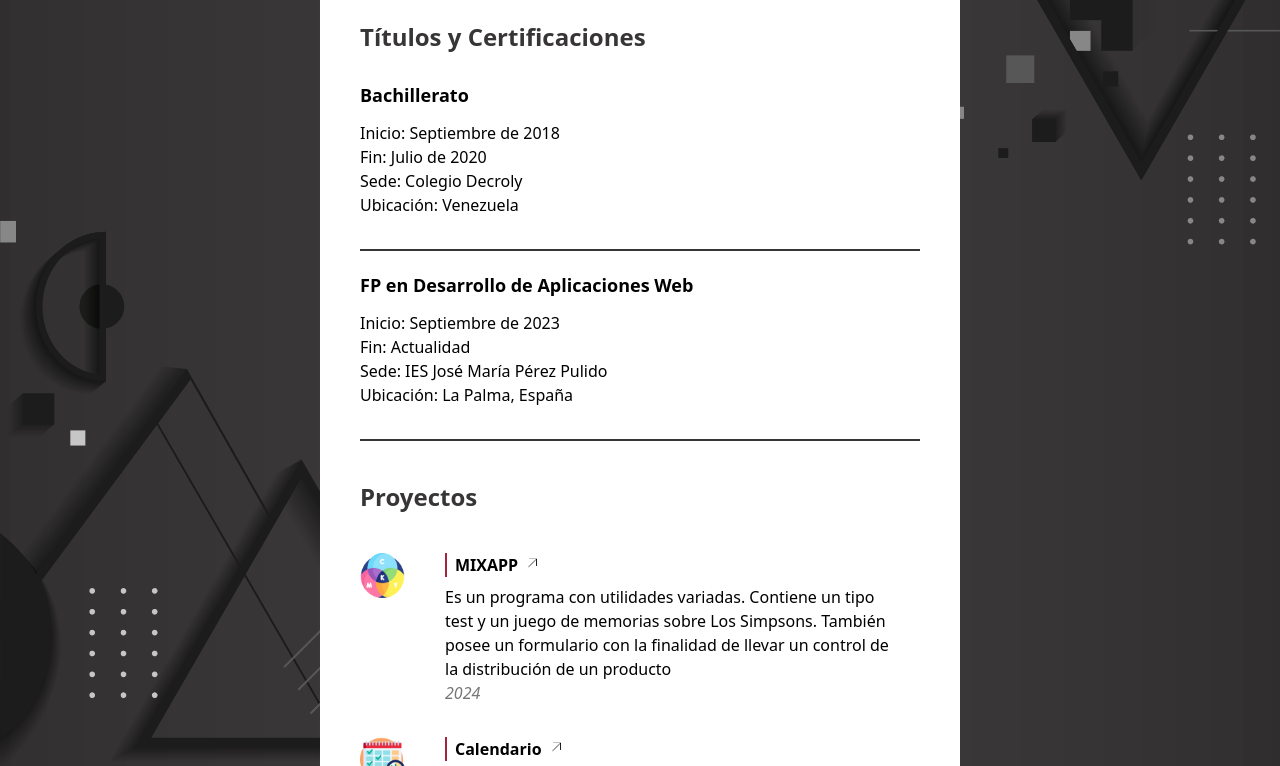
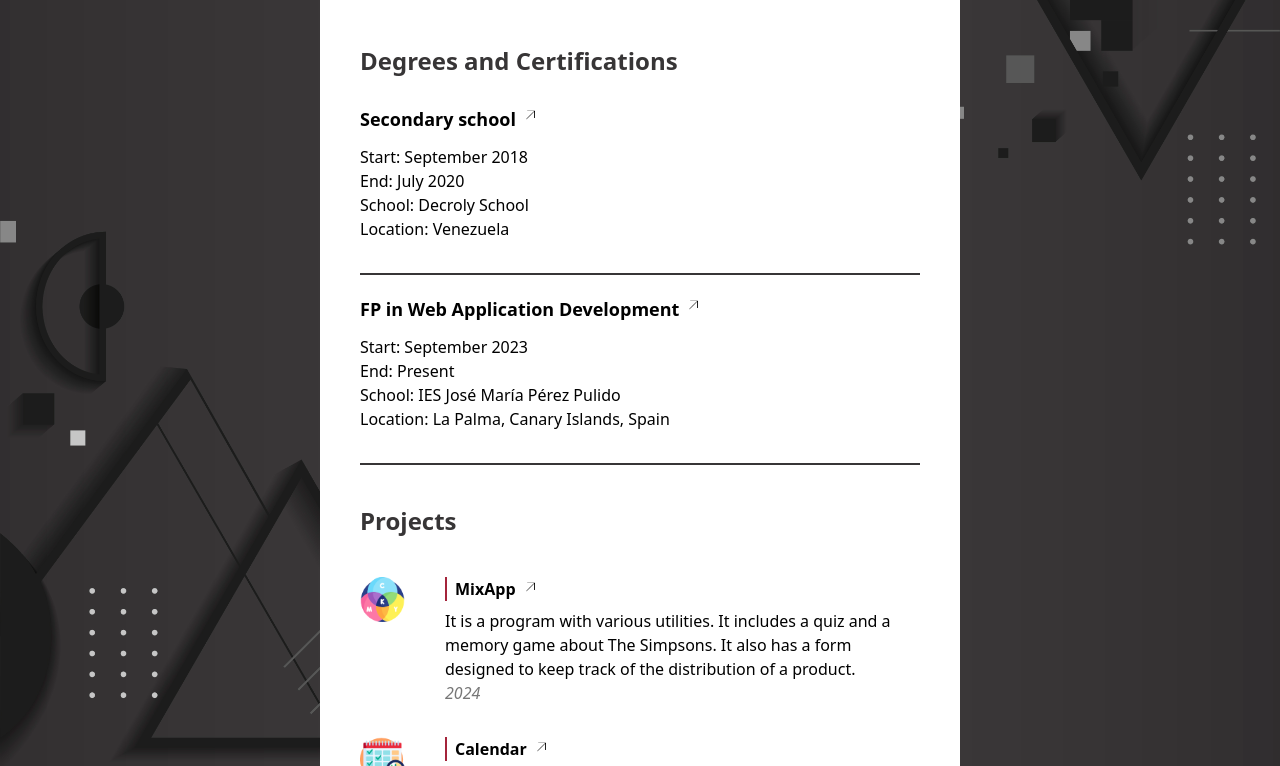
Before and after one commit to MoisesCDAW/Portafolio, a plain HTML site: page index.html in a window 1280 px wide. Shown: the part 919-1685 px from the top of the page. Drawn offline with nearby package versions, Linux system fonts and the light colour scheme.

Commit message:
Se agregó un enlace para más información sobre los estudios y la página fue traducida al inglés.

```diff
--- a/index.html
+++ b/index.html
@@ -3,7 +3,7 @@
 <head>
     <meta charset="UTF-8">
     <meta name="viewport" content="width=device-width, initial-scale=1.0">
-    <title>Inicio</title>
+    <title>MoisesCap</title>
     <script src="https://cdn.tailwindcss.com"></script>
 </head>
 <body>
--- a/js/script.js
+++ b/js/script.js
@@ -1,16 +1,12 @@
 const misDatos = {
     datosPerso: [
-        "¡Hey! Soy Moisés, Desarrollador de Aplicaciones Web",
-        `Estoy a punto de finalizar mis estudios y, a lo largo de mi formación,
-        he trabajado en diversos proyectos que me han permitido aplicar mis conocimientos
-        y desarrollar habilidades en la creación de sitios y aplicaciones web.
-        Estoy profundamente interesado en seguir aprendiendo y enfrentar nuevos desafíos
-        profesionales en el ámbito del desarrollo web.`,
+        "Hey! I'm Moisés, Software Developer",
+        `I have experience in object-oriented programming in various languages, with a special emphasis on Java, where I have applied SOLID principles, version control, and developed projects under various software architectures, including MVC and Client-Server. Additionally, I have knowledge of SQL databases and modern technologies for designing efficient, accessible, and functional user interfaces.`,
         "Moisés Alejandro Campos Perdomo",
         "07. 10. 2003",
         "moisescampos1234@gmail.com",
         "(+34) 603 123 456",
-        "Canarias, España",
+        "La Palma, Canary Islands, Spain",
         "https://www.linkedin.com/in/moisescap/",
         "https://github.com/MoisesCDAW",
         "https://www.instagram.com/moisescamposp/",
@@ -32,18 +28,20 @@ const misDatos = {
     ],
     estudios: [
         {
-            estudio: "Bachillerato",
-            inicio: "Septiembre de 2018",
-            fin: "Julio de 2020",
-            sede: "Colegio Decroly",
+            estudio: "Secondary school",
+            url: "https://drive.google.com/file/d/1Xn1Ne0vKz43AZZ1Nzr5ndJypwVw6Tycy/view?usp=sharing",
+            inicio: "September 2018",
+            fin: "July 2020",
+            sede: "Decroly School",
             ubicacion: "Venezuela"
         },
         {
-            estudio: "FP en Desarrollo de Aplicaciones Web",
-            inicio: "Septiembre de 2023",
-            fin: "Actualidad",
+            estudio: "FP in Web Application Development",
+            url: "https://www3.gobiernodecanarias.org/medusa/edublog/iesjosemariaperezpulido/",
+            inicio: "September 2023",
+            fin: "Present",
             sede: "IES José María Pérez Pulido",
-            ubicacion: "La Palma, España"
+            ubicacion: "La Palma, Canary Islands, Spain"
         }
     ],
 
@@ -52,26 +50,24 @@ const misDatos = {
     proyectos: [
         {
             url: "https://www.mixapp.moisescap.com",
-            titulo: "MIXAPP",
+            titulo: "MixApp",
             creacion: "2024",
             img: "img/portada_mixapp.png",
-            descripcion: `Es un programa con utilidades variadas. Contiene un tipo test y un juego de memorias sobre Los Simpsons.
-            También posee un formulario con la finalidad de llevar un control de la distribución de un producto`
+            descripcion: `It is a program with various utilities. It includes a quiz and a memory game about The Simpsons. It also has a form designed to keep track of the distribution of a product.`
         },
         {
             url: "https://www.calendario.moisescap.com",
-            titulo: "Calendario",
+            titulo: "Calendar",
             creacion: "2024",
             img: "img/portada_calendario.png",
-            descripcion: `Calendario que muestra los días festivos del 2024 de Canarias. Permite filtrar por islas y marcar como favoritos a los festivos`
+            descripcion: `A calendar that shows the public holidays of 2024 in the Canary Islands. It allows filtering by islands and marking holidays as favorites.`
         },
         {
             url: "https://www.registro.moisescap.com",
-            titulo: "Registro",
+            titulo: "Sign-up",
             creacion: "2024",
             img: "img/portada_regis.png",
-            descripcion: `Es una aplicación que permite crear y eliminar usuarios y guardarlos en una base de datos. La aplicación valida los datos y
-            permite añadir una foto de perfil`
+            descripcion: `It is an application that allows creating and deleting users and saving them in a database. The application validates the data and allows adding a profile picture.`
         }
     ]
 };
@@ -103,9 +99,9 @@ function volverArriba(content_general) {
  */
 function navegacion(content_general) {
     let opciones = [
-        "Estudios",
+        "Studies",
         // "Experiencia",
-        "Proyectos"]
+        "Projects"]
 
     let enlaces = ["#estudios",
         // "#expe",
@@ -154,7 +150,7 @@ function sobreMi(content_datos_tecn) {
  * Crea el DOM de los datos personales
  */
 function datosPersonales(content_datos_tecn) {
-    const titulos = ["nombre", "nacimiento", "email", "telefono", "ubicacion"];
+    const titulos = ["name", "birth", "email", "phone number", "location"];
 
     let contenedor_datosPerso = contenedor_dato = titulo = info = enlaces = "";
     let contador = 2;
@@ -222,7 +218,7 @@ function conocimientos(content_datos_tecn) {
     contendor_conoc.appendChild(h2);
     contendor_conoc.appendChild(contenedor_img);
 
-    h2.appendChild(document.createTextNode("Tecnologías Web"));
+    h2.appendChild(document.createTextNode("Web Technologies"));
 
     for (let i = 0; i < misDatos.conocimientos.length; i++) {
         let img = document.createElement("img");
@@ -246,23 +242,31 @@ function estudios(content_general) {
     contendor_estudios.classList.add("estud-expe");
     contendor_estudios.setAttribute("id", "estudios");
     contendor_estudios.append(h2, contenedor_est);
-    h2.append("Títulos y Certificaciones");
+    h2.append("Degrees and Certifications");
 
     for (let i = 0; i < aux.length; i++) {
         p = document.createElement("p");
 
-        let titulo = document.createElement("span");
+        let content_titulo = document.createElement("div");
+        let titulo = document.createElement("a");
+        let flecha_link = document.createElement("img");
+
+        titulo.setAttribute("href", aux[i].url);
+        flecha_link.setAttribute("src", "img/flecha_link.png");
+        flecha_link.classList.add("link");
         titulo.textContent = aux[i].estudio;
 
+        content_titulo.classList.add("titulos");
+        content_titulo.append(titulo, flecha_link);
         p.append(
-            titulo,
-            "Inicio: " + aux[i].inicio,
+            content_titulo,
+            "Start: " + aux[i].inicio,
             document.createElement("br"),
-            "Fin: " + aux[i].fin,
+            "End: " + aux[i].fin,
             document.createElement("br"),
-            "Sede: " + aux[i].sede,
+            "School: " + aux[i].sede,
             document.createElement("br"),
-            "Ubicación: " + aux[i].ubicacion,
+            "Location: " + aux[i].ubicacion,
             document.createElement("br"),
             document.createElement("hr"),
         );
@@ -323,7 +327,7 @@ function proyectos(content_general) {
     let contenedor_proyec = content_img = img =titulo_proyec = descripcion = "";
 
     content_general.append(contendor);
-    h2.append("Proyectos")
+    h2.append("Projects")
     contendor.append(h2);
     contendor.append(contendor_proyectos);
     contendor.classList.add("proyectos");
@@ -602,6 +606,16 @@ function estilos_estud_expe(){
     let base = document.querySelectorAll(".estud-expe");
 
     base.forEach((y)=>{
+
+        let links = y.querySelectorAll(".link");
+        links.forEach((z)=>{
+            z.classList.add(
+                "w-[13px]",
+                "h-[13px]",
+                "mt-[4px]"
+            );
+        })
+
         let h2 = y.querySelectorAll("h2");
         let contenedor = y.querySelectorAll("div");
 
@@ -655,6 +669,25 @@ function estilos_estud_expe(){
                     "min-[880px]:text-lg"
                 );
             });
+
+            // Estilo para los titulos de cada estudio
+            let a = x.querySelectorAll("a");
+            a.forEach((x)=>{
+                x.classList.add(
+                    "text-base",
+                    "font-semibold",
+                    "min-[880px]:text-lg"
+                );
+            });
+        });
+
+        let cont_titulos = y.querySelectorAll("[class~='titulos']");
+        cont_titulos.forEach((z)=>{
+            z.classList.remove(...z.classList);
+            z.classList.add(
+                "flex",
+                "gap-2"
+            );
         });
     });
 }
@@ -689,7 +722,6 @@ function estilos_proyectos() {
     );
 
     let links = base.querySelectorAll(".link");
-    console.log(links);
     links.forEach((y)=>{
         y.classList.add(
             "w-[13px]",
```
